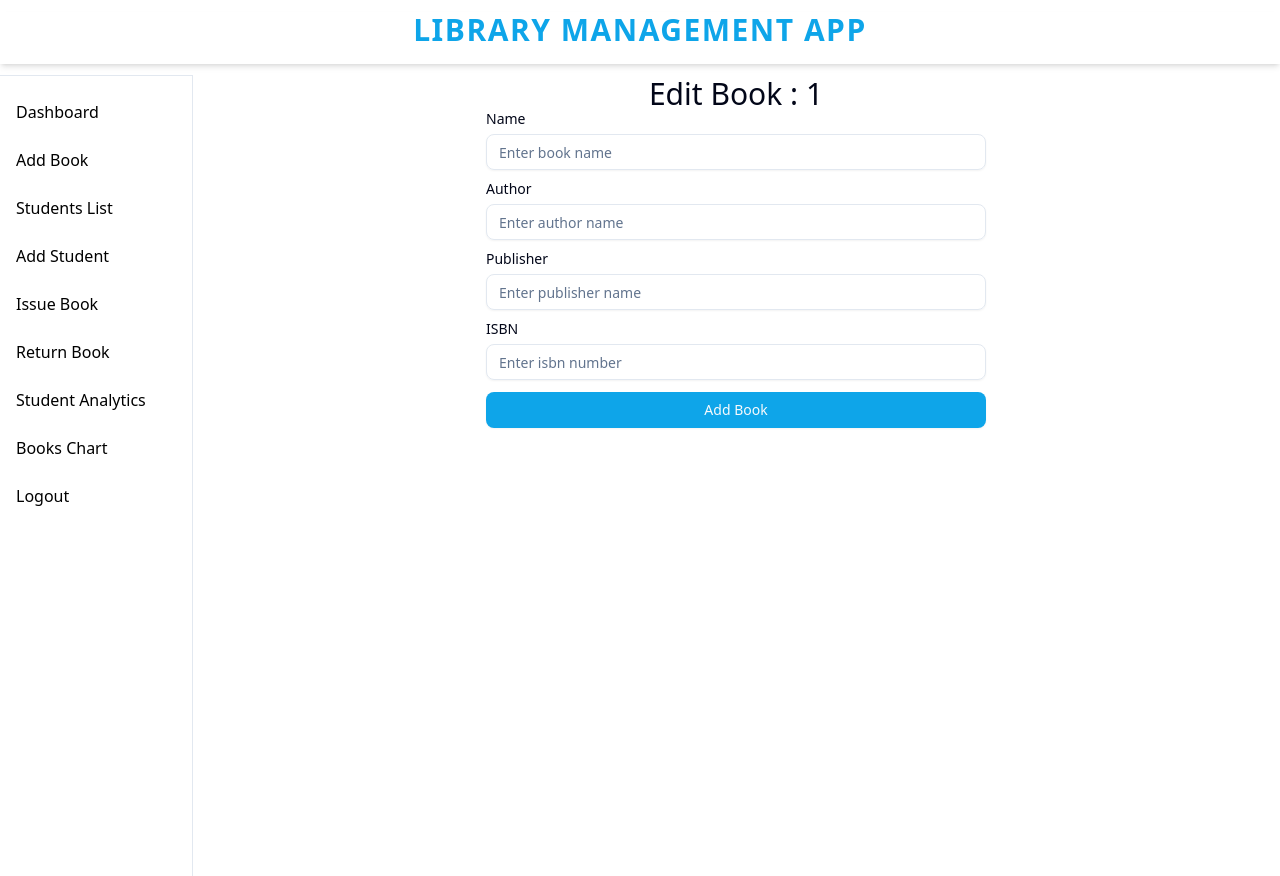
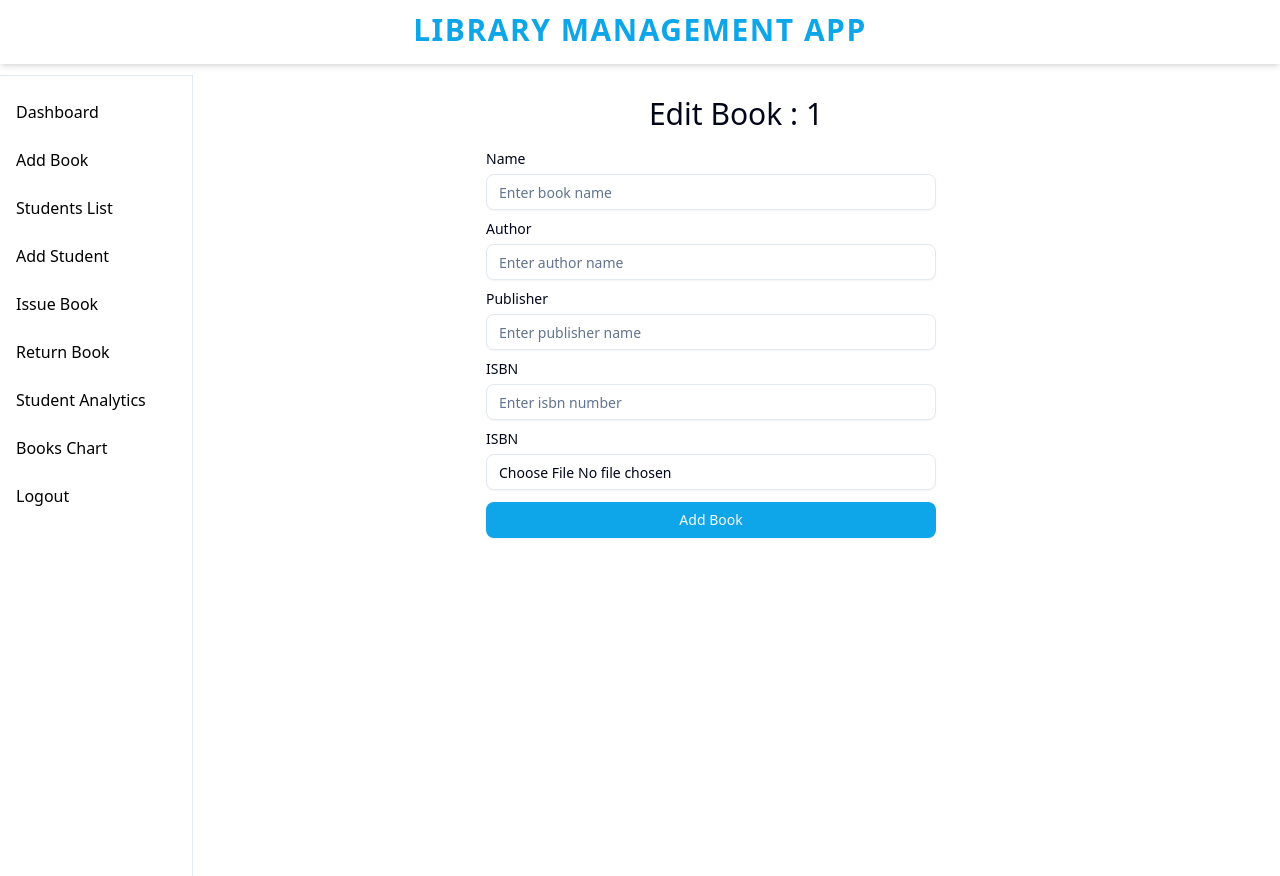
Before and after one commit to sharath-io/library-management-app, a React (Vite) app: page /books/1 in a window 1280 px wide. Built offline with nearby package versions, Linux system fonts and the light colour scheme; no server answers; the database is empty; what ag-grid-community would draw is missing.

Commit message:
feat: add upload image & store in supabase storage bucket

```diff
--- a/src/api/booksApi.js
+++ b/src/api/booksApi.js
@@ -15,7 +15,34 @@ export const getBooks = async () => {
 };
 
 export const addBook = async (book) => {
-  const { data, error } = await supabase.from("books").insert([book]).select();
+  const { image, ...rest } = book;
+
+  let imageUrl = "";
+  if (image) {
+    try {
+      const imageName = `${Date.now()}_${image.name}`;
+      const { data, error } = await supabase.storage
+        .from("book-images")
+        .upload(imageName, image);
+      if (error) {
+        throw new Error("Error while uploading image. Try again later");
+      }
+      console.log("uploaded image", data);
+      console.log("onlyfullPath", data.fullPath);
+      imageUrl = `${
+        import.meta.env.VITE_PROJECT_URL
+      }/storage/v1/object/public/${data.fullPath}`;
+    } catch (error) {
+      imageUrl = "";
+      console.log("error");
+      throw new Error(error.message);
+    }
+  }
+
+  const { data, error } = await supabase
+    .from("books")
+    .insert([{ ...rest, image: imageUrl }])
+    .select();
 
   if (error) {
     console.log(error);
@@ -56,9 +83,21 @@ export const getSingleBook = async (id) => {
 };
 
 // delete book
+export const deleteBook = async ({id,image}) => {
+  if(image){
+     const { error } = await supabase
+  .storage
+  .from('book-images')
+  .remove([image.split('/').pop()]);
+  if (error) {
+    console.log(error);
+    throw new Error("Error while deleteing image of book.Try again later");
+  }
 
-export const deleteBook = async (id) => {
+
+  }
   const { data, error } = await supabase.from("books").delete().eq("id", id);
+
 
   if (error) {
     console.log(error);
--- a/src/components/custom/book-form/BookForm.jsx
+++ b/src/components/custom/book-form/BookForm.jsx
@@ -14,6 +14,9 @@ import {
   FormMessage,
 } from "@/components/ui/form";
 import { Input } from "@/components/ui/input";
+import { useState } from "react";
+import { validImageCheck } from "@/utils/functions";
+import { toast } from "sonner";
 
 const formSchema = z.object({
   name: z.string().refine((val) => val.trim() !== "", "This is required field"),
@@ -27,6 +30,7 @@ const formSchema = z.object({
 });
 
 const BookForm = ({ handleFormSubmit, isPending, book }) => {
+  const [image, setImage] = useState(null);
   const form = useForm({
     resolver: zodResolver(formSchema),
     defaultValues: {
@@ -44,7 +48,15 @@ const BookForm = ({ handleFormSubmit, isPending, book }) => {
       await handleFormSubmit({ id: book?.id, book: values });
     } else {
       // add
-      const isSuccess = await handleFormSubmit(values);
+      const errorMsg = validImageCheck(image)
+      if(errorMsg){
+        toast(`❌  ${errorMsg}`)
+        return;
+      }
+      const isSuccess = await handleFormSubmit({
+        ...values,
+        image,
+      });
       if (isSuccess) {
         form.reset();
       }
@@ -52,9 +64,24 @@ const BookForm = ({ handleFormSubmit, isPending, book }) => {
   }
 
   return (
-    <div className="max-w-[500px] mx-auto">
+    <div className={`${book ? "max-w-[90%]" : "w-[500px]"}  mx-auto`}>
       <Form {...form}>
-        <form onSubmit={form.handleSubmit(onSubmit)} className="space-y-3">
+        <div className="flex gap-5">
+          {book &&
+            (book?.image ? (
+              <div className="w-[450px] h-[450px]">
+                <img
+                  src={book?.image}
+                  alt={book?.name}
+                  className="w-full h-full object-contain"
+                />
+              </div>
+            ) : (
+              <div className="text-red-500 text-xl tracking-wider w-[450px]">
+                No image found.
+              </div>
+            ))}
+          <form onSubmit={form.handleSubmit(onSubmit)}  className="space-y-3 w-[450px] h-[450px]">
             <FormField
               control={form.control}
               name="name"
@@ -107,6 +134,24 @@ const BookForm = ({ handleFormSubmit, isPending, book }) => {
                 </FormItem>
               )}
             />
+         {!book   && <FormField
+              control={form.control}
+              name="isbn"
+              render={() => (
+                <FormItem>
+                  <FormLabel>ISBN</FormLabel>
+                  <FormControl>
+                    <Input
+                      type="file"
+                      accept="image/*"
+                      placeholder="Upload image of book"
+                      onChange={(e) => setImage(e.target.files[0])}
+                    />
+                  </FormControl>
+                  <FormMessage />
+                </FormItem>
+              )}
+            />}
             <Button
               type="submit"
               className="w-full cursor-pointer"
@@ -115,6 +160,7 @@ const BookForm = ({ handleFormSubmit, isPending, book }) => {
               {book ? "Update" : "Add"} Book
             </Button>
           </form>
+        </div>
       </Form>
     </div>
   );
--- a/src/components/custom/dashboard/Dashboard.jsx
+++ b/src/components/custom/dashboard/Dashboard.jsx
@@ -69,7 +69,10 @@ const Dashboard = () => {
               "Are you sure you want to delete selected book"
             );
             if (resp) {
-              mutate(params.data.id);
+              mutate({
+                id:params.data.id,
+                image:params.data.image
+              });
             }
           }}
         >
--- a/src/components/custom/edit-book/EditBook.jsx
+++ b/src/components/custom/edit-book/EditBook.jsx
@@ -48,7 +48,7 @@ const EditBook = () => {
   };
   return (
     <div>
-      <h2 className="text-3xl text-center tracking-wdider">Edit Book : {id}</h2>
+      <h2 className="text-3xl text-center tracking-wdider my-5">Edit Book : {id}</h2>
       {error && (
         <p className="text-center text-2xl text-red-500">{error.message}</p>
       )}
--- a/src/utils/constant.js
+++ b/src/utils/constant.js
@@ -36,3 +36,5 @@ export const menuItems = [
         path:'/'
     }
 ]
+
+export const MAX_FILE_UPLOAD_SIZE = 1 //1MB
--- a/src/utils/functions.js
+++ b/src/utils/functions.js
@@ -5,3 +5,14 @@ export const getFormattedDate = (date) => {
     day: "numeric",
   });
 };
+
+export const validImageCheck=(file) =>{
+  if((file.size / (1024*1024)).toFixed(2) > 1){
+return "Maximum file upload size is 1MB"
+  }
+  if(!file.type.startsWith("image/")){
+    return "please upload only images"
+
+  }
+
+}
```
Lines whose indentation alone changed are shown as unchanged.
